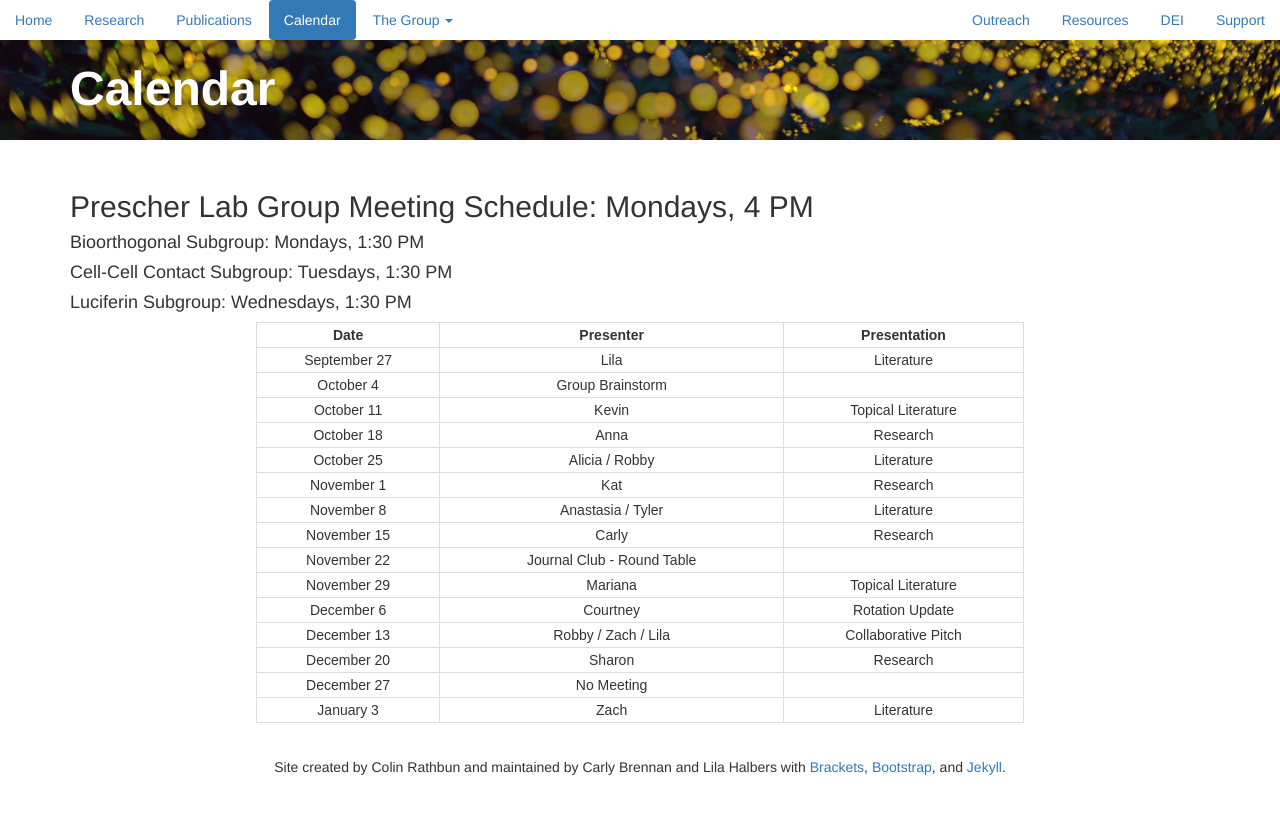
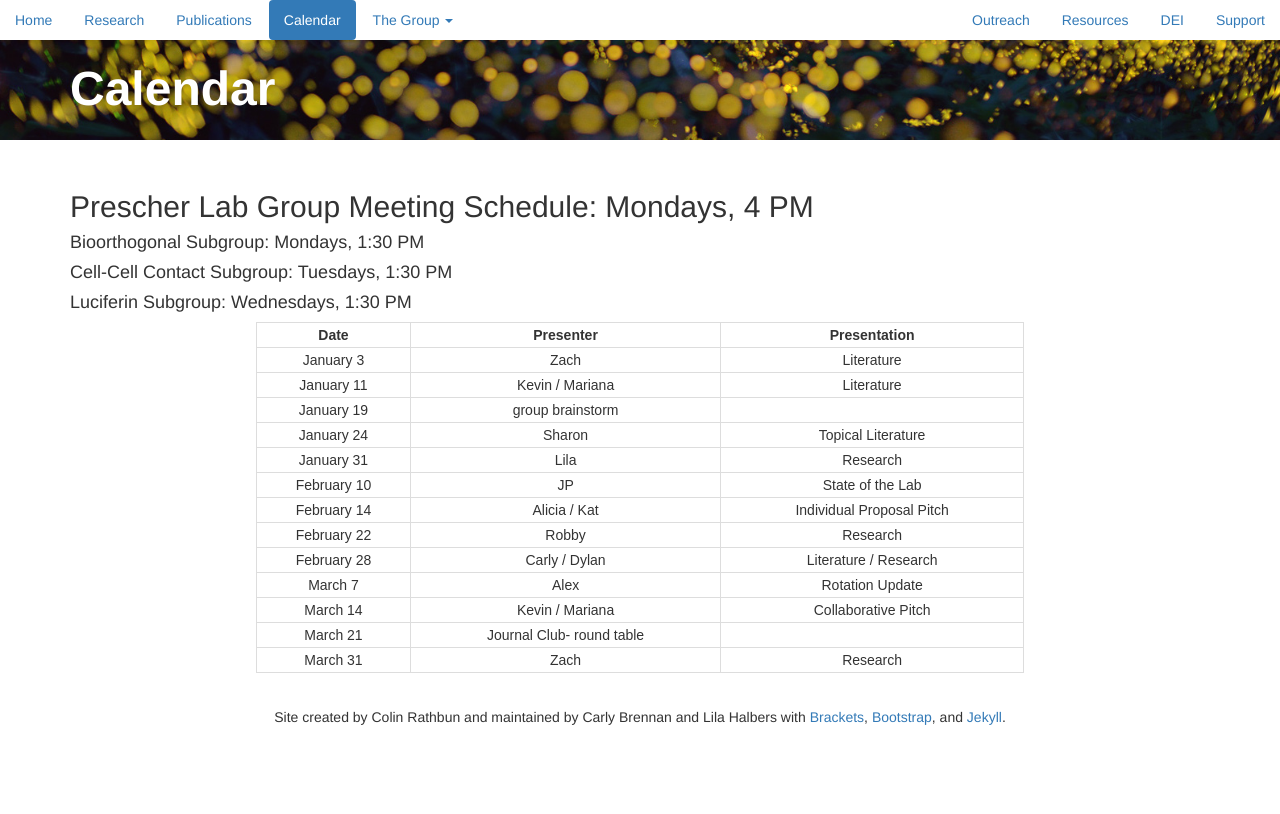
Before and after one commit to c-bun/Prescher-Lab-Site, a Jekyll site: the page built from Calendar.html, in a window 1280 px wide. Shown: the top 814 px of the page. Built offline with Jekyll 4.4.1, drawn with Linux system fonts in a browser that asks for light colours.

Commit message:
PrescherLabSite_February2022_Update3

```diff
--- a/Calendar.html
+++ b/Calendar.html
@@ -38,19 +38,17 @@ padding: 2px;
  <th title="Field #3">Presentation</th>
  </tr></thead>
  <tbody><tr>
- <td>September 27</td><td>Lila</td><td>Literature</td></tr><tr>
- <td>October 4</td><td>Group Brainstorm</td><td></td></tr><tr>
- <td>October 11</td><td>Kevin</td><td>Topical Literature</td></tr><tr>
- <td>October 18</td><td>Anna</td><td>Research</td></tr><tr>
- <td>October 25</td><td>Alicia / Robby</td><td>Literature</td></tr><tr>
- <td>November 1</td><td>Kat</td><td>Research</td></tr><tr>
- <td>November 8</td><td>Anastasia / Tyler</td><td>Literature</td></tr><tr>
- <td>November 15</td><td>Carly</td><td>Research</td></tr><tr>
- <td>November 22</td><td>Journal Club - Round Table</td><td></td></tr><tr>
- <td>November 29</td><td>Mariana</td><td>Topical Literature</td></tr><tr>
- <td>December 6</td><td>Courtney</td><td>Rotation Update</td></tr><tr>
- <td>December 13</td><td>Robby / Zach / Lila</td><td>Collaborative Pitch</td></tr><tr>
- <td>December 20</td><td>Sharon</td><td>Research</td></tr><tr>
- <td>December 27</td><td>No Meeting</td><td></td></tr><tr>
  <td>January 3</td><td>Zach</td><td>Literature</td></tr><tr>
+ <td>January 11</td><td>Kevin / Mariana</td><td>Literature</td></tr><tr>
+ <td>January 19</td><td>group brainstorm</td><td></td></tr><tr>
+ <td>January 24</td><td>Sharon</td><td>Topical Literature</td></tr><tr>
+ <td>January 31</td><td>Lila</td><td>Research</td></tr><tr>
+ <td>February 10</td><td>JP</td><td>State of the Lab</td></tr><tr>
+ <td>February 14</td><td>Alicia / Kat</td><td>Individual Proposal Pitch</td></tr><tr>
+ <td>February 22</td><td>Robby</td><td>Research</td></tr><tr>
+ <td>February 28</td><td>Carly / Dylan</td><td>Literature / Research</td></tr><tr>
+ <td>March 7</td><td>Alex</td><td>Rotation Update</td></tr><tr>
+ <td>March 14</td><td>Kevin / Mariana</td><td>Collaborative Pitch</td></tr><tr>
+ <td>March 21</td><td>Journal Club- round table</td><td></td></tr><tr>
+ <td>March 31</td><td>Zach</td><td>Research</td></tr><tr>
  </tbody></table>
```
Also changed, not shown: images/group/Hadjian_Tanya.jpg, images/group/Seo_Yeonseong (Catherine).jpg, 1 other file.
